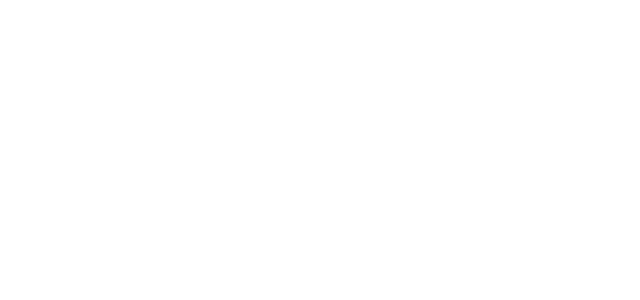
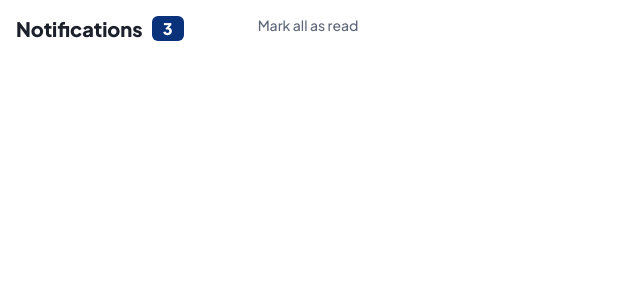
Before and after one commit to mariambuzaladze/Notifications-Page, a React (Vite) app: page / in a window 1280 px wide. Shown: the top 300 px of the page, without its empty margins (0-640 px from the left). Built offline with nearby package versions, Linux system fonts and the light colour scheme.

Commit message:
add elements of page component and style them

```diff
--- a/src/App.css
+++ b/src/App.css
@@ -4,15 +4,11 @@
   margin: 0;
   padding: 0;
   box-sizing: border-box;
-  font-family: PlusJakartaSan;
+  font-family: Plus Jakarta Sans;
 }
 
 body {
   min-height: 100vh;
   display: flex;
-  flex-direction: column;
-  justify-content: center;
-  align-items: center;
   padding: 16px;
-  gap: 24px;
 }
--- a/src/components/Page/Page.jsx
+++ b/src/components/Page/Page.jsx
@@ -2,5 +2,16 @@
 import Notification from "../Notification/Notification";
 
 export default function Page() {
-  return <></>;
+  return (
+    <div className="content">
+      <header>
+        <div className="title">
+          <h1>Notifications</h1>
+          <div className="container">3</div>
+        </div>
+        <p className="read">Mark all as read</p>
+      </header>
+      <main></main>
+    </div>
+  );
 }
--- a/src/components/Page/page.css
+++ b/src/components/Page/page.css
@@ -0,0 +1,43 @@
+.content {
+  display: flex;
+  flex-direction: column;
+  justify-content: center;
+  align-items: center;
+  gap: 24px;
+  width: 100%;
+}
+
+header {
+  display: flex;
+  align-self: center;
+  gap: 74px;
+}
+
+.title {
+  display: flex;
+  gap: 9px;
+}
+
+h1 {
+  font-size: 20px;
+  font-weight: 800;
+  color: #1c202b;
+}
+
+.container {
+  width: 32px;
+  display: flex;
+  justify-content: center;
+  align-items: center;
+  border-radius: 6px;
+  background-color: #0a327b;
+  font-size: 16px;
+  font-weight: 800;
+  color: #fff;
+}
+
+.read {
+  font-size: 14px;
+  font-weight: 500;
+  color: #5e6778;
+}
```
